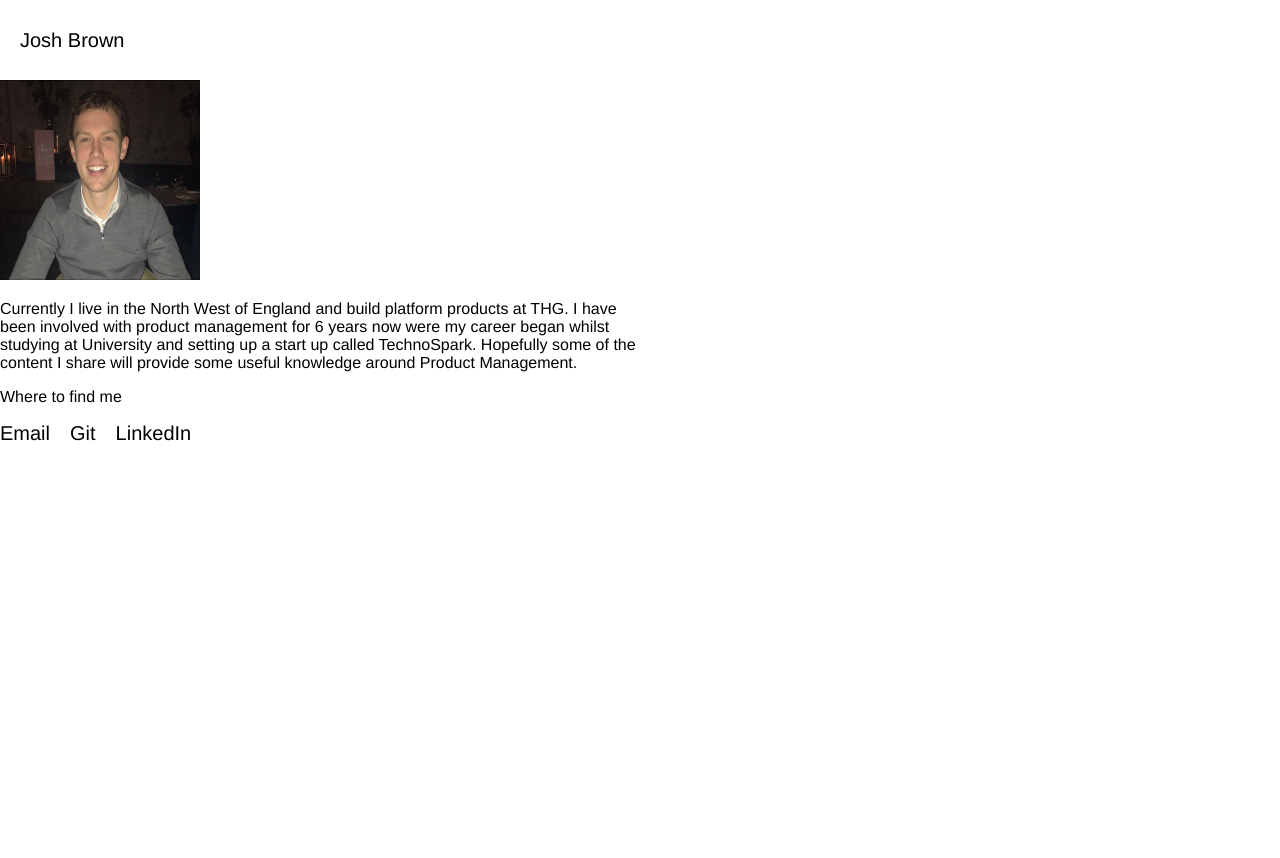
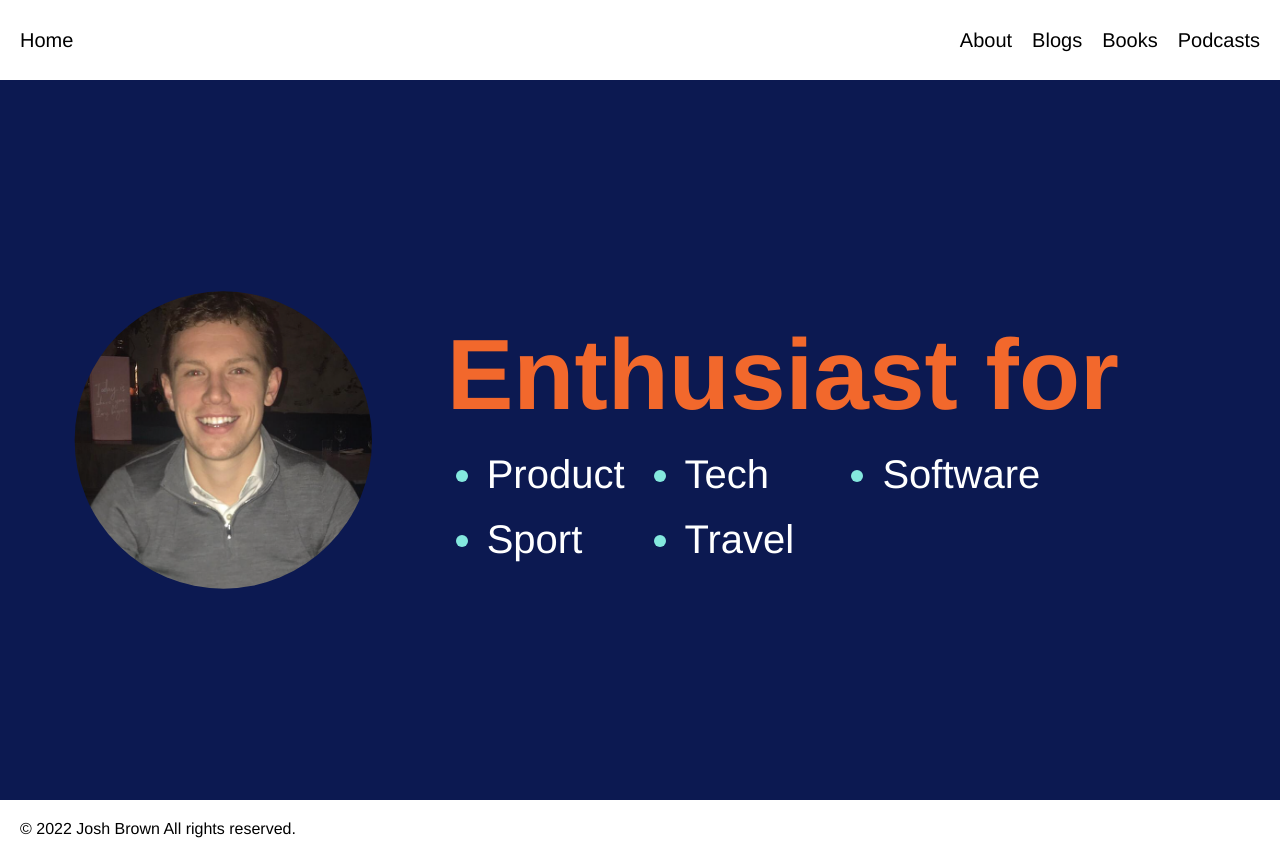
Before and after one commit to Browns-jB/josh-site, a plain HTML site: page about.html in a window 1280 px wide. Before the commit the page ends 800 px from the top, so only its background shows below. Drawn offline with Linux system fonts and the light colour scheme.

Commit message:
update to about and styling across fontsizes

```diff
--- a/about.css
+++ b/about.css
@@ -1,4 +1,29 @@
-.images-bio {
-    width: 200px;
-    height: 200px;
+.hero--about__container {
+    display: grid;
+    grid-template-columns: 1fr 2fr;
+    grid-gap: var(--spacingSm);
 }
+.hero--about__image {
+    max-width: 100%;
+    clip-path: circle(40%);
+}
+.hero--about__content {
+    display: grid;
+    align-content: center;
+    grid-gap: var(--spacingSm);
+}
+.features {
+    justify-self: start;
+    display: grid;
+    grid-template-columns: repeat(3,1fr);
+    grid-gap: var(--spacingSm) var(--spacingMd);
+    color: var(--colorInverted);
+
+}
+.features__item {
+    font-size: var(--fontSizeLg);
+    font-weight: 400;
+}
+.features__item::marker {
+    color: var(--colorSecondary);
+}
--- a/about.html
+++ b/about.html
@@ -5,38 +5,54 @@
     <meta http-equiv="X-UA-Compatible" content="IE=edge">
     <meta name="viewport" content="width=, initial-scale=1.0">
     <title>Josh brown Website</title>
+    <link rel="stylesheet" href="styles.css">
     <link rel="stylesheet" href="about.css">
-    <link rel="stylesheet" href="styles.css">
-    <link rel="preconnect" href="https://fonts.googleapis.com">
+   <!-- <link rel="preconnect" href="https://fonts.googleapis.com">
 <link rel="preconnect" href="https://fonts.gstatic.com" crossorigin>
-<link href="https://fonts.googleapis.com/css2?family=Open+Sans:wght@300&display=swap" rel="stylesheet">
+<link href="https://fonts.googleapis.com/css2?family=Open+Sans:wght@300&display=swap" rel="stylesheet"> -->
+<!-- CSS only -->
+<!-- <link href="https://cdn.jsdelivr.net/npm/bootstrap@5.1.3/dist/css/bootstrap.min.css" rel="stylesheet" integrity="sha384-1BmE4kWBq78iYhFldvKuhfTAU6auU8tT94WrHftjDbrCEXSU1oBoqyl2QvZ6jIW3" crossorigin="anonymous"> -->
 </head>
 <body>
     <header class="header">
-        <a class="header__logo" href = "/">Josh Brown</a>
-    </header>
-    <nav class="navigation">
-    <section>
-        <img class="images-bio" src="images/bio.jpg"/>
-    </section>
-    <p class="col-50">
-        Currently I live in the North West of England and build platform products at THG. I have been involved with product management for 6 years now were my career began whilst studying at University and setting up a start up called TechnoSpark. Hopefully some of the content I share will provide some useful knowledge around Product Management.</p>
-      <p>Where to find me</p>
+        <a class="header__logo" href = "/">Home</a>
         <nav class="navigation">
             <ul class="navigation__list">
                 <li>
-
-        <a class="navigation__link" href ="mailto:askjoshbrown@gmail.com">Email</a>
-    </li>
-
-      <a class="navigation__link" href ="https://github.com/Browns-jB">Git</a>
+                    <a class="navigation__link" href ="about.html">About</a>
                 </li>
                 <li>
-        <a class="navigation__link" href ="https://www.linkedin.com/in/josh-brown-412a2531/">LinkedIn</a>
+                    <a class="navigation__link" href ="blogs.html">Blogs</a>
+                </li>
+                <li>
+                    <a class="navigation__link" href ="books.html">Books</a>
+                </li>
+                <li>
+                    <a class="navigation__link" href ="podcasts.html">Podcasts</a>
                 </li>
             </ul>
-
         </nav>
-
+    </header>
+    <section class="hero hero--about">
+        <div class="hero--about__container">
+            <img src="/images/bio.jpg" alt="Josh Brown" class="hero--about__image">
+            <div class="hero--about__content">
+                <h1 class="hero__heading">Enthusiast for</h1>
+                <ul class="features">
+                    <li class="features__item">Product</li>
+                    <li class="features__item">Tech</li>
+                    <li class="features__item">Software</li>
+                    <li class="features__item">Sport</li>
+                    <li class="features__item">Travel</li>
+                </ul>
+            </div>
+        </div>
+    </section>
+    <footer class="footer">
+        <h2 class="footer__heading">© 2022 Josh Brown
+            All rights reserved.</h2>
+    </footer>
+    </div>
+</section>
 </body>
 </html>
--- a/books.css
+++ b/books.css
@@ -10,6 +10,7 @@
 .books__image {
     max-width: 100%;
     display: block;
+    clip-path: circle(50%);
 }
 .col-50 {
     width: 100%;
--- a/styles.css
+++ b/styles.css
@@ -5,9 +5,10 @@
     --colorInverted: #ffffff;
     --colorTitle: #F2682C;
     --spacingXl: 150px;
-    --spacingMd: 80px;
+    --spacingLg: 80px;
+    --spacingMd: 40px;
     --spacingSm: 20px;
-    --fontXl: 50px;
+    --fontSizeXl: 100px;
     --fontSizeMd: 20px;
     --fontSizeLg: 40px;
     --headerHeight: 80px;
@@ -15,6 +16,10 @@
 }
 * {
     box-sizing: border-box;
+}
+h1, h2, h3, p, ul {
+margin: 0;
+
 }
 body {
  margin: 0;
@@ -60,28 +65,34 @@ body {
 /* hero */
 .hero {
     background: var(--colorPrimary);
-    padding: var(--spacingXl) var(--spacingSm);
-    font-size: var(--fontXl);
+    padding-inline: var(--spacingSm);
     font-weight: 600;
     height: calc(100vh - var(--headerHeight));
+    display: grid;
+    align-content: center;
+    gap: var(--spacingSm);
 
 }
 .hero__heading {
     color: var(--colorTitle);
+    font-size: var(--fontSizeXl);
 }
 .hero__subheading {
     color: var(--colorInverted);
+    font-size: var(--fontSizeLg);
 }
 /* section */
 .section {
-    padding: var(--spacingSm);
+    padding: var(--spacingLg) var(--spacingSm);
+    display: grid;
+    gap: var(--spacingSm);
 }
 .section--primary{
     background: var(--colorPrimary);
     color: var(--colorInverted);
 }
 .section--big {
-    padding-block: var(--spacingMd);
+    padding-block: var(--spacingLg);
 }
 
 .section__heading {
@@ -89,10 +100,15 @@ body {
     font-weight: normal;
 
 }
-.section__footer {
+/* Code for footer */
+.footer {
+    padding: var(--spacingSm);
+
+}
+.footer__heading {
     font-size: var(--fontSizeSm);
+    font-weight: normal;
 }
-
 /* button */
 .button {
     display: inline-flex;
```
Also changed, not shown: index.html (+3 -3 lines). Lines whose indentation alone changed are shown as unchanged.
